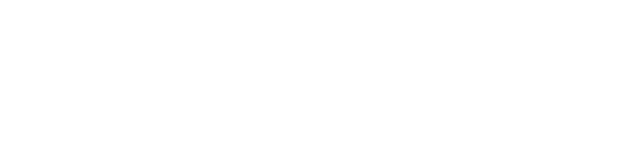
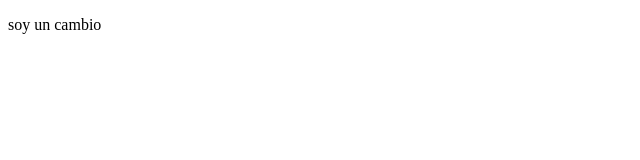
Before and after one commit to CamilaGarrido/ejemplo1_g8, a plain HTML site: page index.html in a window 1280 px wide. Shown: the whole page, without its empty margins (0-640 px from the left). Drawn offline with Linux system fonts and the light colour scheme.

Commit message:
desarrollo en la rama test

```diff
--- a/index.html
+++ b/index.html
@@ -5,10 +5,7 @@
     <meta name="viewport" content="width=device-width, initial-scale=1.0">
     <title>Document</title>
 </head>
-
 <body>
-
+    <p>soy un cambio</p>
 </body>
-
-
 </html>
```
